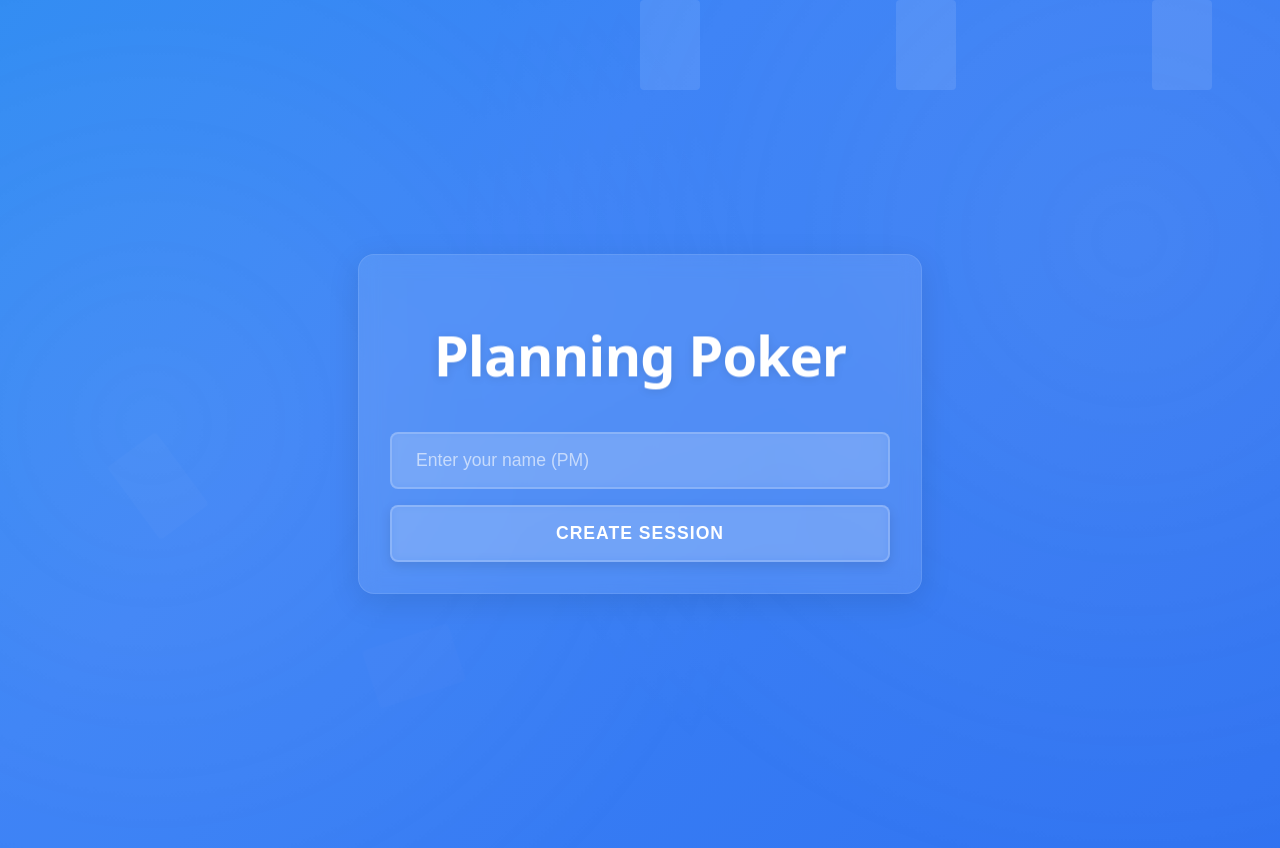
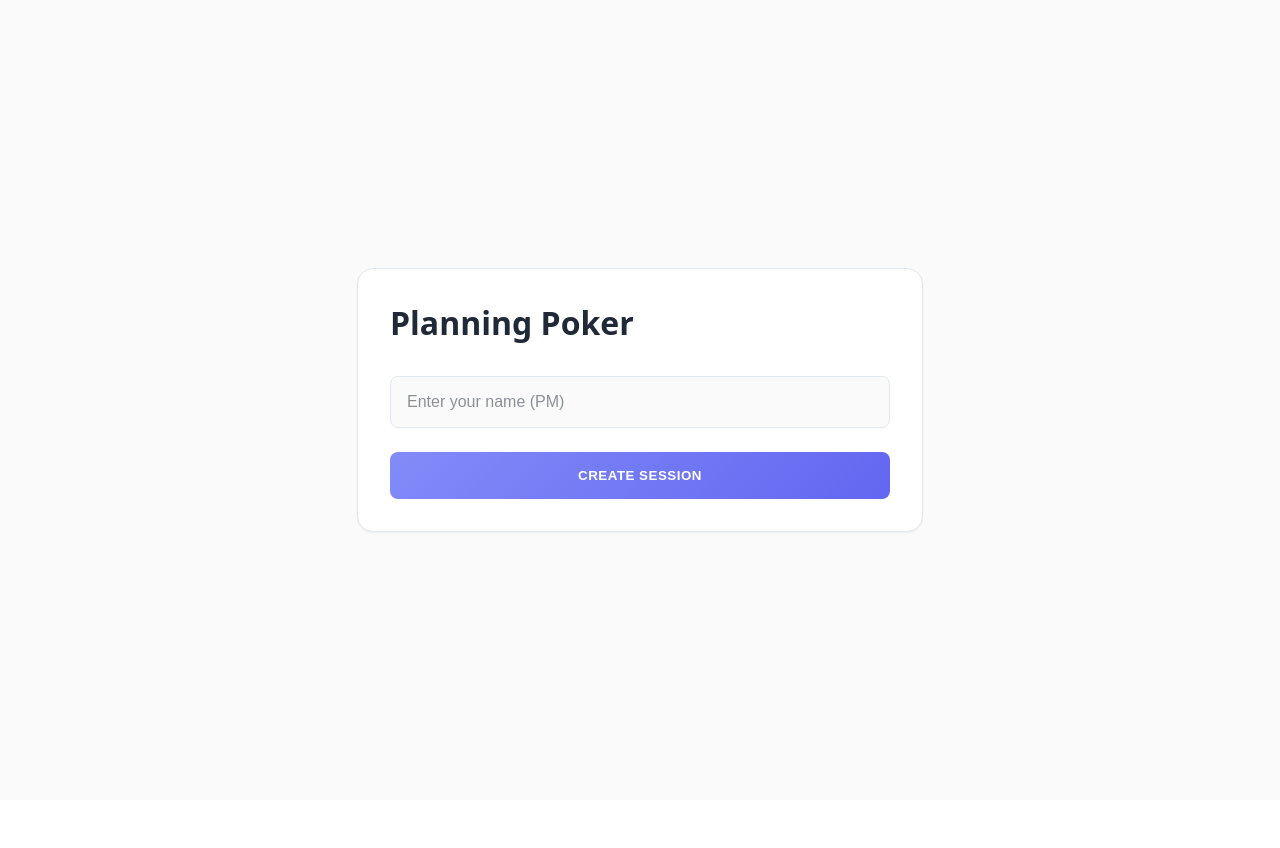
Before and after one commit to thomasdqr/easyplanitpoker, a React (Vite) app: page / in a window 1280 px wide. After the commit the page ends 800 px from the top, so only its background shows below. Built offline with nearby package versions, Linux system fonts and the light colour scheme.

Commit message:
Update Home.css

```diff
--- a/src/styles/pages/Home.css
+++ b/src/styles/pages/Home.css
@@ -1,184 +1,88 @@
 .home-container {
-  min-height: 100vh;
+  height: 100vh;
+  width: 100%;
   display: flex;
   flex-direction: column;
   align-items: center;
   justify-content: center;
   padding: var(--spacing-lg);
-  position: relative;
-  overflow: hidden;
-  background: linear-gradient(-45deg, #2563eb, #3b82f6, #0ea5e9, #0284c7);
-  background-size: 400% 400%;
-  animation: gradientBG 15s ease infinite;
-}
-
-.home-container::before {
-  content: '';
-  position: absolute;
-  top: 0;
-  left: 0;
-  right: 0;
-  bottom: 0;
-  background:
-    radial-gradient(circle at 15% 50%, rgba(255, 255, 255, 0.1) 0%, transparent 50%),
-    radial-gradient(circle at 85% 30%, rgba(255, 255, 255, 0.1) 0%, transparent 50%);
-  animation: pulsate 10s ease-in-out infinite alternate;
+  gap: var(--spacing-lg);
+  background: var(--background-color);
+  max-width: 1800px;
+  margin: 0 auto;
+  box-sizing: border-box;
 }
 
 .content-wrapper {
-  position: relative;
-  z-index: 1;
-  background: rgba(255, 255, 255, 0.1);
-  backdrop-filter: blur(10px);
-  padding: var(--spacing-xl) var(--spacing-xl);
+  background: var(--card-background);
   border-radius: var(--border-radius-lg);
-  box-shadow:
-    0 8px 32px rgba(0, 0, 0, 0.1),
-    inset 0 0 0 1px rgba(255, 255, 255, 0.1);
+  border: 1px solid var(--border-color);
+  box-shadow: var(--shadow-sm);
+  padding: var(--spacing-xl);
+  width: 100%;
   max-width: 500px;
-  width: 100%;
-  transform-style: preserve-3d;
-  perspective: 1000px;
 }
 
-.home-container h1 {
-  font-size: 3.5rem;
-  margin-bottom: var(--spacing-xl);
-  color: white;
-  text-align: center;
-  font-weight: 800;
-  letter-spacing: -1px;
-  text-shadow: 0 2px 10px rgba(0, 0, 0, 0.1);
-  animation: float 6s ease-in-out infinite;
+.content-wrapper h1 {
+  color: var(--text-color);
+  margin: 0 0 var(--spacing-xl) 0;
+  font-size: 2rem;
 }
 
-.home-container form {
+.content-wrapper form {
   display: flex;
   flex-direction: column;
-  gap: var(--spacing-md);
-  width: 100%;
+  gap: var(--spacing-lg);
 }
 
-.home-container input {
-  padding: var(--spacing-md) var(--spacing-lg);
-  border: 2px solid rgba(255, 255, 255, 0.2);
+.content-wrapper input {
+  padding: var(--spacing-md);
+  background: var(--background-color);
+  border: 1px solid var(--border-color);
   border-radius: var(--border-radius-md);
-  font-size: 1.1rem;
-  background: rgba(255, 255, 255, 0.1);
-  color: white;
-  backdrop-filter: blur(5px);
-  transition: all 0.3s ease;
+  color: var(--text-color);
+  font-size: 1rem;
+  transition: all 0.2s ease;
 }
 
-.home-container input::placeholder {
-  color: rgba(255, 255, 255, 0.6);
+.content-wrapper input::placeholder {
+  color: var(--text-color);
+  opacity: 0.5;
 }
 
-.home-container input:focus {
+.content-wrapper input:focus {
   outline: none;
-  border-color: rgba(255, 255, 255, 0.5);
-  background: rgba(255, 255, 255, 0.15);
+  border-color: #818cf8;
+  box-shadow: 0 0 0 3px rgba(129, 140, 248, 0.1);
 }
 
-.home-container button {
-  padding: var(--spacing-md) var(--spacing-lg);
-  font-size: 1.1rem;
+.content-wrapper button {
+  width: 100%;
+  padding: var(--spacing-md);
+  background: var(--accent-gradient);
+  color: white;
+  border: none;
+  border-radius: var(--border-radius-md);
   font-weight: 600;
-  background: rgba(255, 255, 255, 0.1);
-  color: white;
-  border: 2px solid rgba(255, 255, 255, 0.2);
-  border-radius: var(--border-radius-md);
   cursor: pointer;
   transition: all 0.2s ease;
   text-transform: uppercase;
-  letter-spacing: 1px;
-  backdrop-filter: blur(5px);
-  box-shadow: 0 4px 12px rgba(0, 0, 0, 0.1);
+  letter-spacing: 0.5px;
 }
 
-.home-container button:hover:not(:disabled) {
-  background: rgba(255, 255, 255, 0.2);
-  border-color: rgba(255, 255, 255, 0.3);
-  transform: translateY(-2px);
-  box-shadow: 0 6px 16px rgba(0, 0, 0, 0.15);
+.content-wrapper button:hover:not(:disabled) {
+  filter: brightness(1.1);
+  box-shadow: var(--shadow-md);
 }
 
-.home-container button:active:not(:disabled) {
-  transform: translateY(0);
-}
-
-.home-container button:disabled {
-  opacity: 0.7;
+.content-wrapper button:disabled {
+  background: var(--disabled-background);
+  color: var(--disabled-text);
+  opacity: 1;
   cursor: not-allowed;
 }
 
-/* Floating cards background */
+/* Remove the floating cards background */
 .floating-cards {
-  position: absolute;
-  width: 100%;
-  height: 100%;
-  pointer-events: none;
+  display: none;
 }
-
-.floating-card {
-  position: absolute;
-  width: 60px;
-  height: 90px;
-  background: rgba(255, 255, 255, 0.1);
-  border-radius: var(--border-radius-sm);
-  animation: floatingCard 20s linear infinite;
-}
-
-/* Animations */
-@keyframes gradientBG {
-  0% {
-    background-position: 0% 50%;
-  }
-  50% {
-    background-position: 100% 50%;
-  }
-  100% {
-    background-position: 0% 50%;
-  }
-}
-
-@keyframes pulsate {
-  0% {
-    opacity: 0.4;
-    transform: scale(1);
-  }
-  100% {
-    opacity: 0.8;
-    transform: scale(1.1);
-  }
-}
-
-@keyframes float {
-  0%, 100% {
-    transform: translateY(0);
-  }
-  50% {
-    transform: translateY(-10px);
-  }
-}
-
-@keyframes floatingCard {
-  0% {
-    transform: translateY(100vh) rotate(0deg);
-    opacity: 0;
-  }
-  50% {
-    opacity: 0.2;
-  }
-  100% {
-    transform: translateY(-100px) rotate(360deg);
-    opacity: 0;
-  }
-}
-
-/* Generate multiple floating cards with different positions and delays */
-.floating-card:nth-child(1) { left: 10%; animation-delay: 0s; }
-.floating-card:nth-child(2) { left: 30%; animation-delay: 4s; }
-.floating-card:nth-child(3) { left: 50%; animation-delay: 8s; }
-.floating-card:nth-child(4) { left: 70%; animation-delay: 12s; }
-.floating-card:nth-child(5) { left: 90%; animation-delay: 16s; }
```
